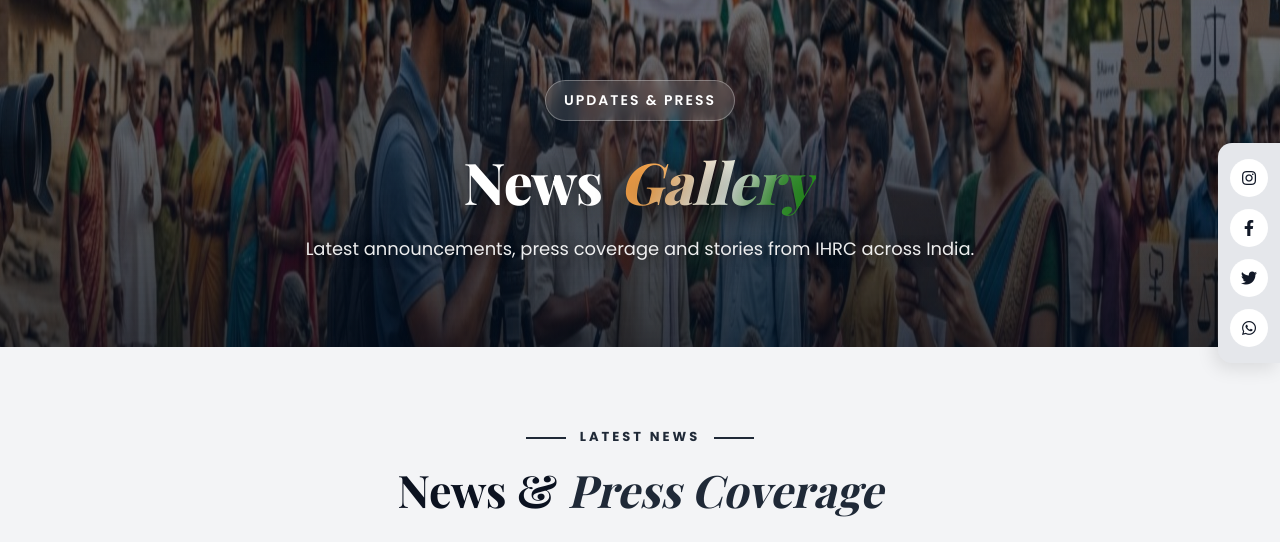
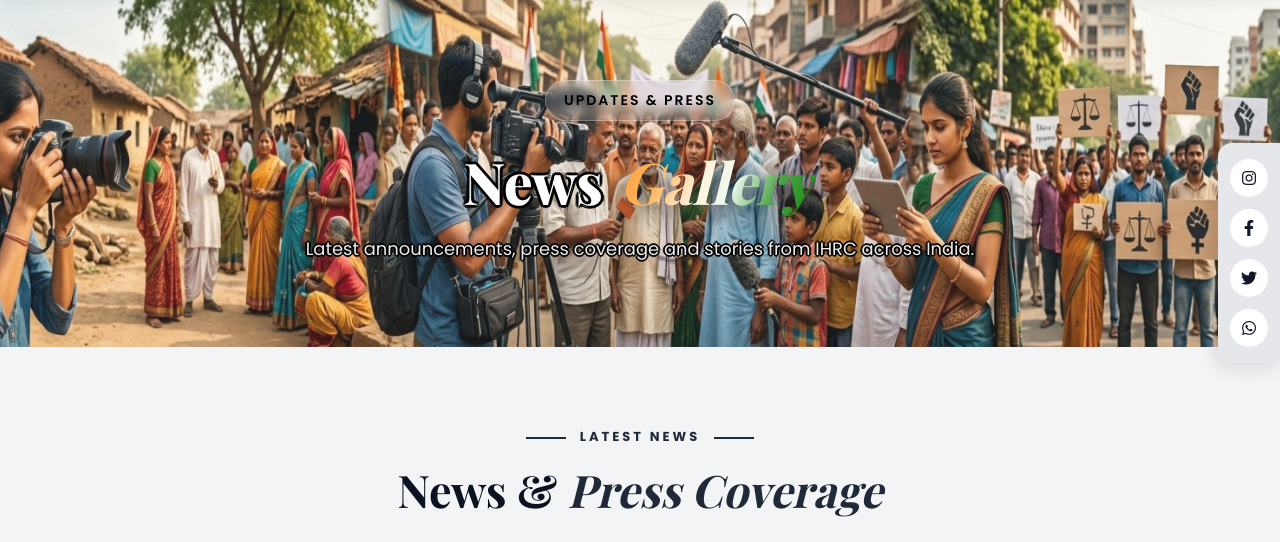
Before and after one commit to ashish010598/ashish010598.github.io, a PHP site: page /IHRC/screens/news-gallery.html in a window 1280 px wide. Shown: the part 147-689 px from the top of the page. Run offline with PHP 8.4, Linux system fonts and the light colour scheme.

Commit message:
lighter theme for the website

```diff
--- a/IHRC/css/gallery.css
+++ b/IHRC/css/gallery.css
@@ -4,11 +4,12 @@
 
 .page-hero {
   position: relative;
-  max-height: 370px;
-  background-size: auto;
+  min-height: 320px;
+  max-height: 420px;
+  background-size: cover;
   background-repeat: no-repeat;
   background-position: center;
-  background-attachment: fixed;
+  background-attachment: scroll;
   display: flex;
   align-items: center;
   justify-content: center;
@@ -25,24 +26,33 @@
 .page-hero-overlay {
   position: absolute;
   inset: 0;
-  background:
-    linear-gradient(
-      180deg,
-      rgba(2, 12, 27, 0.56) 0%,
-      rgba(2, 12, 27, 0.78) 100%
-    ),
-    radial-gradient(
-      ellipse at center,
-      rgba(148, 163, 184, 0.22) 0%,
-      transparent 60%
-    );
+  background: rgba(255, 255, 255, 0.08);
+  pointer-events: none;
 }
 .page-hero .hero-title {
   margin-bottom: 14px;
   font-size: clamp(2.2rem, 5vw, 3.6rem);
+  text-shadow:
+    -2px -2px 0 rgba(0, 0, 0, 0.9),
+    2px -2px 0 rgba(0, 0, 0, 0.9),
+    -2px 2px 0 rgba(0, 0, 0, 0.9),
+    2px 2px 0 rgba(0, 0, 0, 0.9),
+    -3px 0 0 rgba(0, 0, 0, 0.8),
+    3px 0 0 rgba(0, 0, 0, 0.8),
+    0 -3px 0 rgba(0, 0, 0, 0.8),
+    0 3px 0 rgba(0, 0, 0, 0.8);
 }
 .page-hero .hero-subtitle {
   margin-bottom: 24px;
+  text-shadow:
+    -1px -1px 0 rgba(0, 0, 0, 0.95),
+    1px -1px 0 rgba(0, 0, 0, 0.95),
+    -1px 1px 0 rgba(0, 0, 0, 0.95),
+    1px 1px 0 rgba(0, 0, 0, 0.95),
+    -2px 0 0 rgba(0, 0, 0, 0.85),
+    2px 0 0 rgba(0, 0, 0, 0.85),
+    0 -2px 0 rgba(0, 0, 0, 0.85),
+    0 2px 0 rgba(0, 0, 0, 0.85);
 }
 
 /* Filter bar */
--- a/IHRC/css/index.css
+++ b/IHRC/css/index.css
@@ -466,18 +466,8 @@ img {
 .hero-overlay {
   position: absolute;
   inset: 0;
-  background:
-    linear-gradient(
-      180deg,
-      rgba(3, 8, 20, 0.42) 0%,
-      rgba(3, 8, 20, 0.62) 60%,
-      rgba(3, 8, 20, 0.8) 100%
-    ),
-    radial-gradient(
-      ellipse at center,
-      rgba(148, 163, 184, 0.22) 0%,
-      transparent 60%
-    );
+  background: rgba(255, 255, 255, 0.2);
+  pointer-events: none;
 }
 .hero-content {
   position: relative;
@@ -499,7 +489,7 @@ img {
   padding: 8px 18px;
   border-radius: 999px;
   margin-bottom: 24px;
-  color: #ffffff;
+  color: #000000;
   backdrop-filter: blur(6px);
 }
 .hero-title {
@@ -508,7 +498,15 @@ img {
   font-weight: 800;
   line-height: 1.15;
   letter-spacing: -0.5px;
-  text-shadow: 0 4px 30px rgba(0, 0, 0, 0.5);
+  text-shadow:
+    -2px -2px 0 rgba(0, 0, 0, 0.9),
+    2px -2px 0 rgba(0, 0, 0, 0.9),
+    -2px 2px 0 rgba(0, 0, 0, 0.9),
+    2px 2px 0 rgba(0, 0, 0, 0.9),
+    -3px 0 0 rgba(0, 0, 0, 0.8),
+    3px 0 0 rgba(0, 0, 0, 0.8),
+    0 -3px 0 rgba(0, 0, 0, 0.8),
+    0 3px 0 rgba(0, 0, 0, 0.8);
   margin-bottom: 24px;
 }
 .hero-accent {
@@ -519,7 +517,8 @@ img {
   background-clip: text;
   color: transparent;
   font-style: italic;
-  filter: drop-shadow(0 4px 14px rgba(0, 0, 0, 0.38));
+  text-shadow: none;
+  filter: drop-shadow(0 4px 14px rgba(10, 10, 10, 10));
 }
 .hero-subtitle {
   font-size: clamp(1rem, 1.4vw, 1.2rem);
--- a/IHRC/screens/contact.html
+++ b/IHRC/screens/contact.html
@@ -91,7 +91,7 @@
     <!-- PAGE HERO -->
     <section
       class="page-hero"
-      style="background-image: url(&quot;../img/contactBanner.jpg&quot;)"
+      style="background-image: url(&quot;../img/contactBanner.png&quot;)"
     >
       <div class="page-hero-overlay"></div>
       <div class="page-hero-content">
```
Also changed, not shown: IHRC/css/about.css (+23 -13 lines), IHRC/css/contact.css (+24 -14 lines), IHRC/css/team.css (+25 -14 lines), IHRC/css/work.css (+25 -14 lines), IHRC/img/GalleryBanner.jpg, IHRC/img/about/Gemini_Generated_Image_4e38at4e38at4e38-removebg-preview.png (added), IHRC/img/about/Gemini_Generated_Image_5kf825kf825kf825-removebg-preview.png (added), IHRC/img/about/Gemini_Generated_Image_g6box7g6box7g6bo-removebg-preview.png (added), IHRC/img/about/Gemini_Generated_Image_w8sdx3w8sdx3w8sd-removebg-preview.png (added), IHRC/img/contactBanner.jpg (deleted), IHRC/img/contactBanner.png (added), IHRC/img/newsBanner.jpg, 3 other files.
